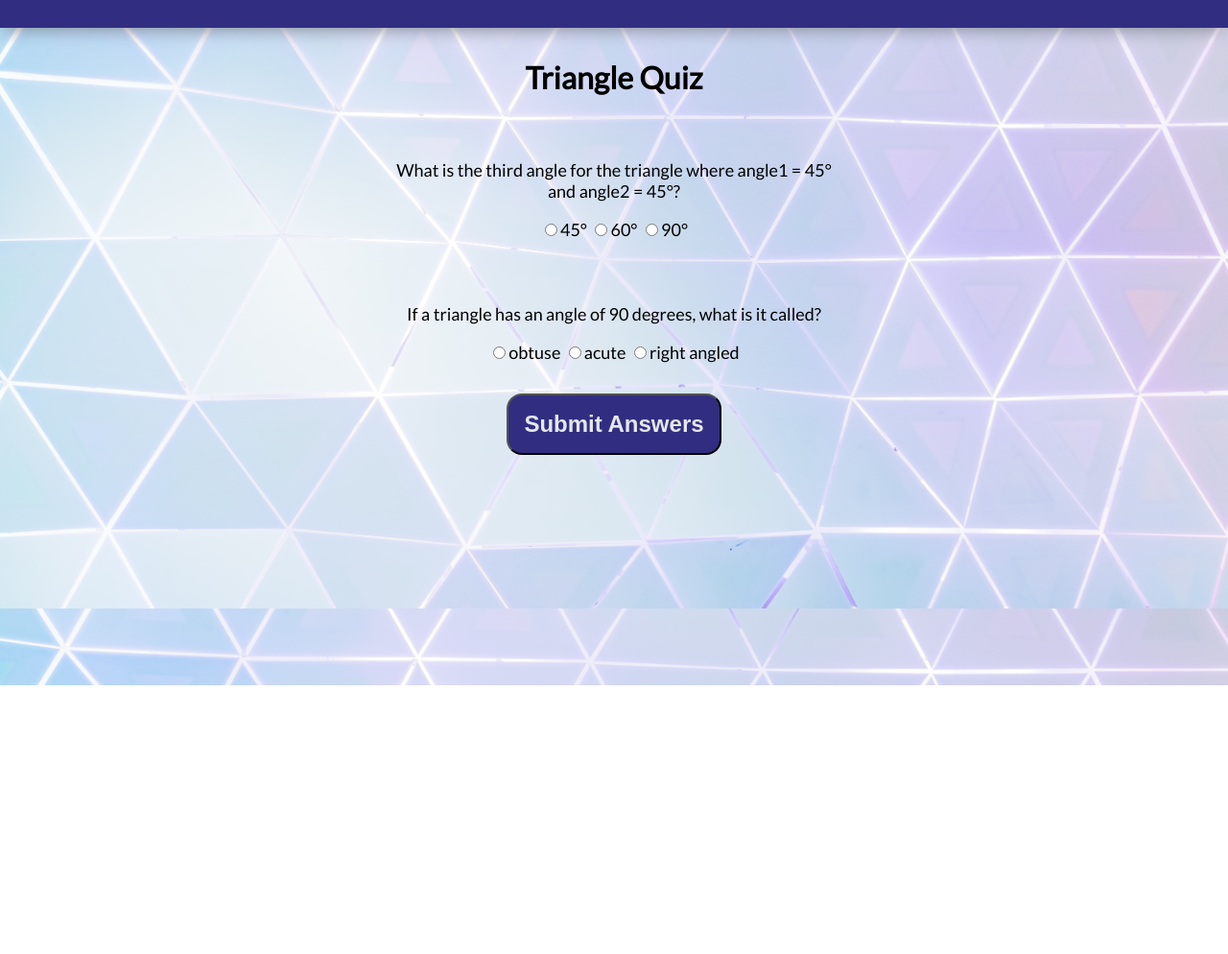
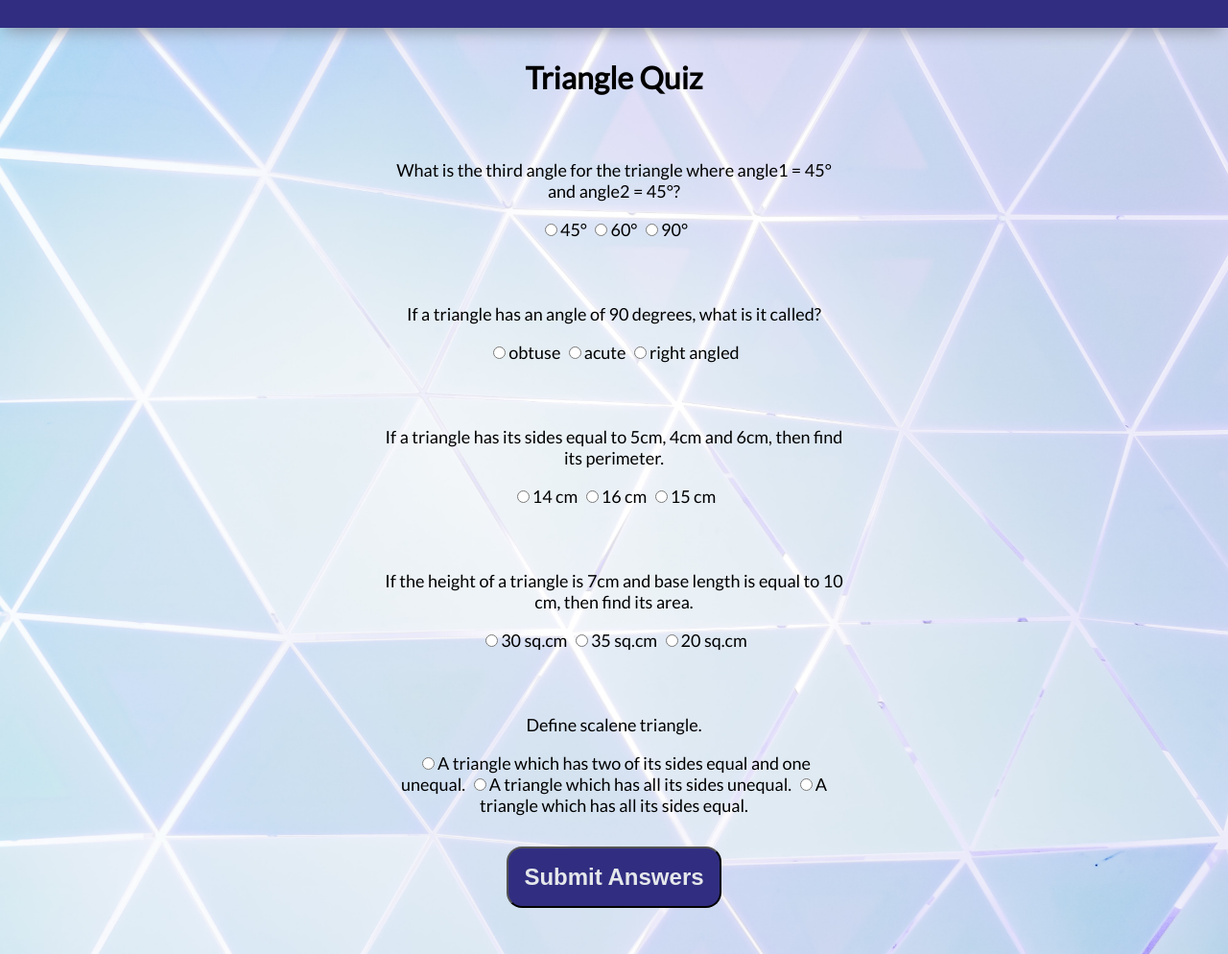
Before and after one commit to harshparab/mark-12-is-triangle-new, a plain HTML site: page quiz.html in a window 1280 px wide. Shown: the part 86-1080 px from the top of the page at 96% size. Before the commit the page ends 800 px from the top, so only its background shows below. Drawn offline with Linux system fonts and the light colour scheme.

Commit message:
added questions

```diff
--- a/quiz.html
+++ b/quiz.html
@@ -64,6 +64,46 @@
                     <input type="radio" name="question2" value="right angled"></input>right angled
                 </label>
             </div>
+
+            <div class="question-container">
+                <P>If a triangle has its sides equal to 5cm, 4cm and 6cm, then find its perimeter.</P>
+                <label>
+                    <input type="radio" name="question3" value="14 cm"></input>14 cm
+                </label>
+                <label>
+                    <input type="radio" name="question3" value="16 cm"></input>16 cm
+                </label>
+                <label>
+                    <input type="radio" name="question3" value="15 cm"></input>15 cm
+                </label>
+            </div>
+
+            <div class="question-container">
+                <P>If the height of a triangle is 7cm and base length is equal to 10 cm, then find its area.</P>
+                <label>
+                    <input type="radio" name="question4" value="30 sq.cm"></input>30 sq.cm
+                </label>
+                <label>
+                    <input type="radio" name="question4" value="35 sq.cm"></input>35 sq.cm
+                </label>
+                <label>
+                    <input type="radio" name="question4" value="20 sq.cm"></input>20 sq.cm
+                </label>
+            </div>
+
+            <div class="question-container">
+                <P>Define scalene triangle.</P>
+                <label>
+                    <input type="radio" name="question5" value="isosceles"></input>A triangle which has two of its sides equal and one unequal.
+                </label>
+                <label>
+                    <input type="radio" name="question5" value="scalene"></input>A triangle which has all its sides unequal.
+                </label>
+                <label>
+                    <input type="radio" name="question5" value="equilateral"></input>A triangle which has all its sides equal.
+                </label>
+            </div>
+
         </form>
 
         <button id="submit-answer-btn">Submit Answers</button>
--- a/quiz.js
+++ b/quiz.js
@@ -2,7 +2,7 @@ const quizForm = document.querySelector(".quiz-form")
 const submitAnswerBtn = document.querySelector("#submit-answer-btn")
 const output = document.querySelector("#output")
 
-const correctAnswers = ["90°", "right angled"]
+const correctAnswers = ["90°", "right angled","15 cm","35 sq.cm","scalene"]
 
 function calculateScore() {
     let score = 0;
```
